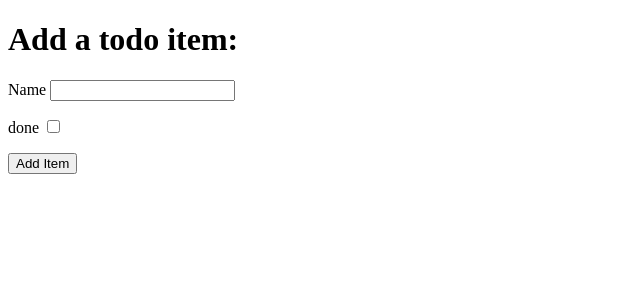
After one commit to BrianStritch/django-introduction, a Django app: page /add in a window 1280 px wide. The commit adds this page. Shown: the top 300 px of the page, without its empty margins (0-640 px from the left). Run offline with Django 3.2, Linux system fonts and the light colour scheme.

Commit message:
add functionality to create items in the database and display to the user

```diff
--- a/django_todo/urls.py
+++ b/django_todo/urls.py
@@ -15,9 +15,10 @@ Including another URLconf
 """
 from django.contrib import admin
 from django.urls import path
-from todo.views import get_todo_list
+from todo.views import get_todo_list, add_item
 
 urlpatterns = [
     path('admin/', admin.site.urls),
-    path('', get_todo_list, name='get_todo_list')
+    path('', get_todo_list, name='get_todo_list'),
+    path('add', add_item, name='add')
 ]
--- /dev/null
+++ b/todo/templates/todo/add_item.html
@@ -0,0 +1,34 @@
+<!DOCTYPE html>
+<html lang="en">
+<head>
+    <meta charset="UTF-8">
+    <meta http-equiv="X-UA-Compatible" content="IE=edge">
+    <meta name="viewport" content="width=device-width, initial-scale=1.0">
+    <title>Add Item</title>
+</head>
+<body>
+    <h1>Add a todo item:</h1>
+    <form method="POST" action="add">
+        {% csrf_token %}
+        <div>
+            <p>
+                <label for="id_name">Name</label>
+                <input type="text" id="id_name" name="item_name"/>
+            </p>
+        </div>
+        <div>
+            <p>
+                <label for="id_done">done</label>
+                <input type="checkbox" id="id_done" name="done"/>
+            </p>
+        </div>
+        <div>
+            <p>
+                <button type="submit">Add Item</button>
+            </p>
+        </div>
+    </form>
+
+
+</body>
+</html>
--- a/todo/templates/todo/todo_list.html
+++ b/todo/templates/todo/todo_list.html
@@ -22,5 +22,6 @@
             <tr><td>You have nothing to do!</td></tr>
         {% endfor %}
     </table>
+    <a href="/add">Add an item</a>
 </body>
 </html>
--- a/todo/views.py
+++ b/todo/views.py
@@ -1,4 +1,4 @@
-from django.shortcuts import render
+from django.shortcuts import render, redirect
 from .models import Item
 
 # Create your views here.
@@ -10,3 +10,11 @@ def get_todo_list(request):
         'items' : items
     }
     return render(request, 'todo/todo_list.html', context)
+
+def add_item(request):
+    if request.method == "POST":
+        name = request.POST.get("item_name")
+        done = 'done' in request.POST
+        Item.objects.create(name=name, done=done)
+        return redirect('get_todo_list')
+    return render(request, 'todo/add_item.html')
```
Also changed, not shown: README.md, db.sqlite3.
